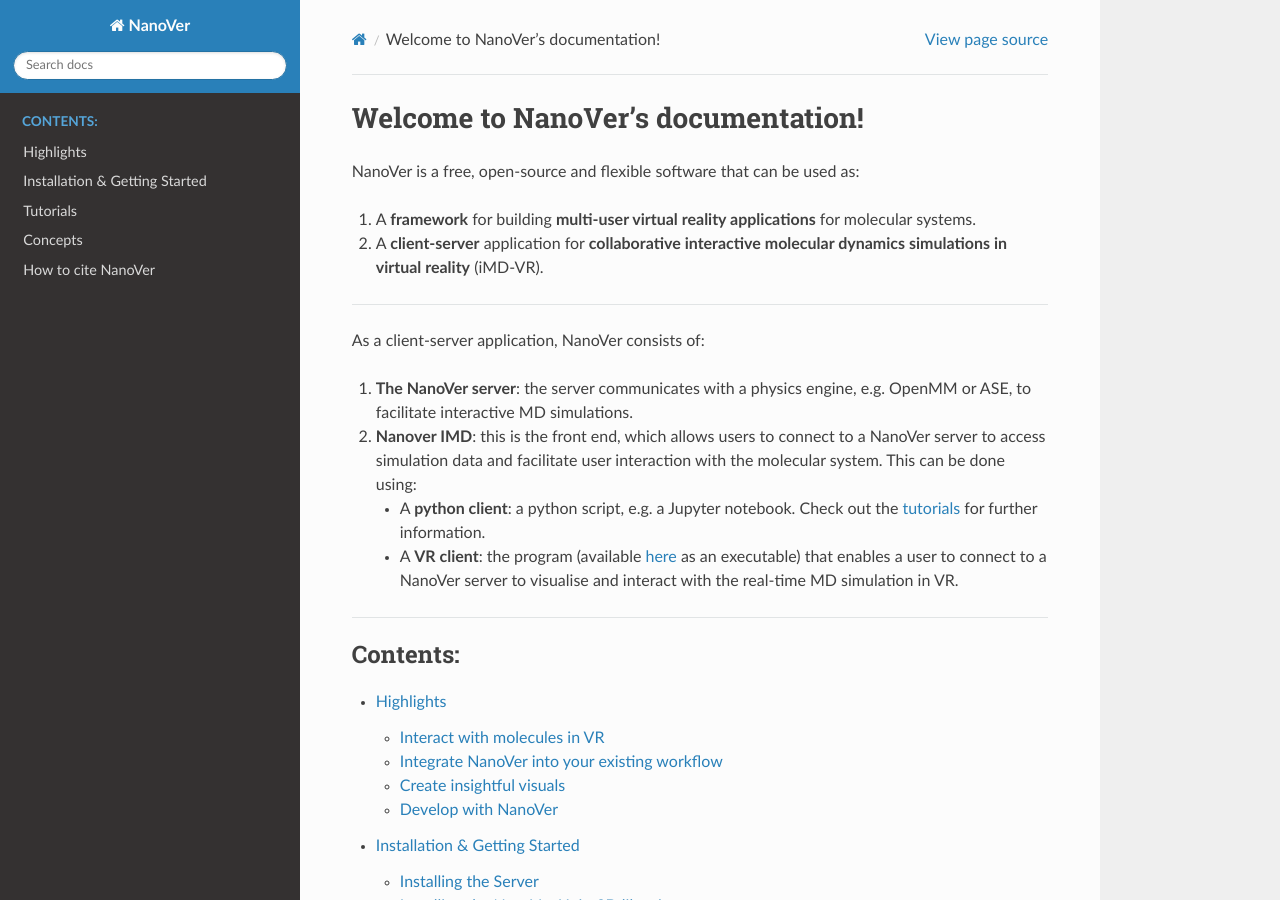
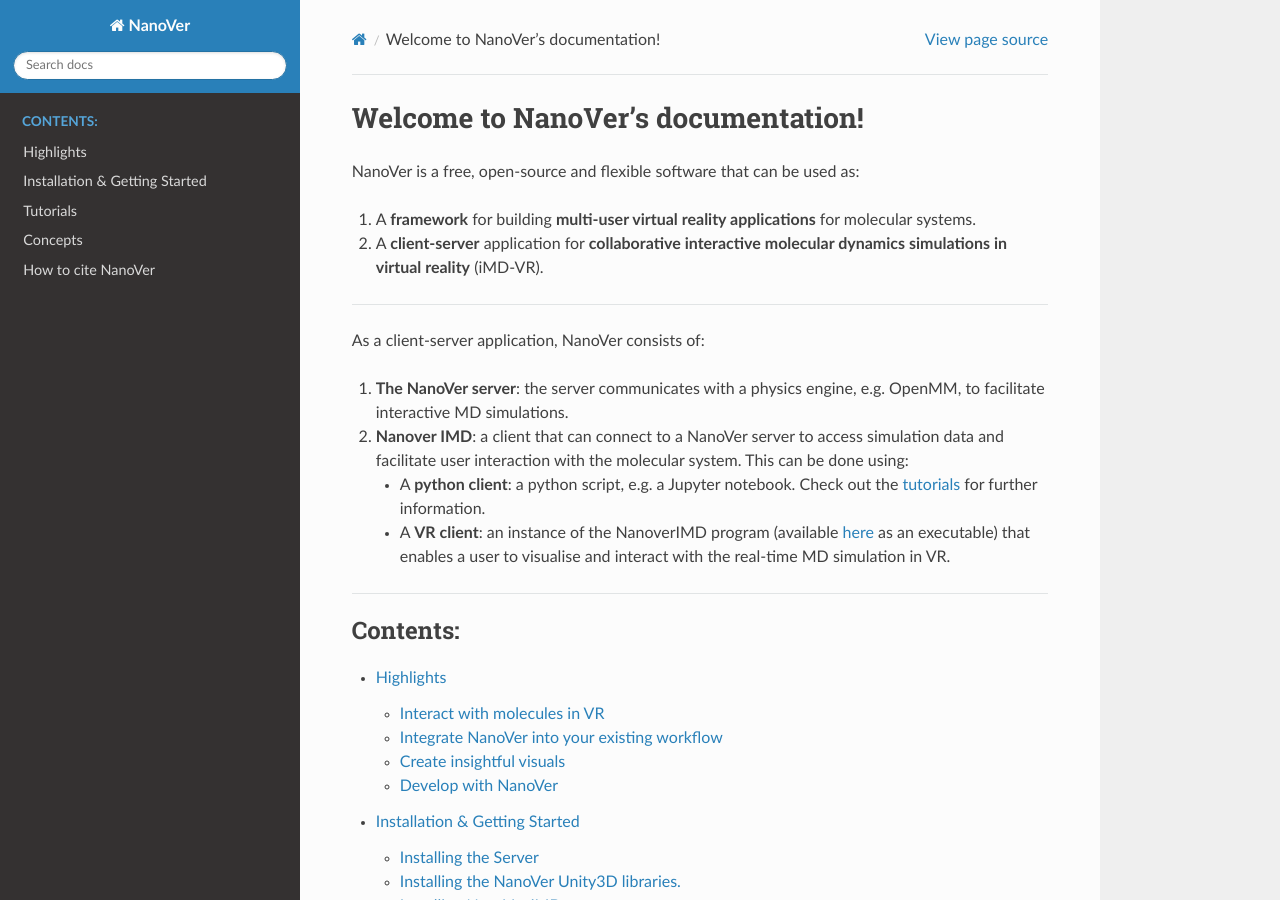
Before and after one commit to IRL2/nanover-docs, a Sphinx documentation site: the page built from source/index.rst, in a window 1280 px wide and 900 px high. Built offline with Sphinx 7.4.7 and the Read the Docs theme 2.0.0, drawn with Linux system fonts in a browser that asks for light colours; pages that are not in the unit, such as notebooks, are missing from menus.

Commit message:
Reformatting

```diff
--- a/source/index.rst
+++ b/source/index.rst
@@ -10,11 +10,11 @@
 
 As a client-server application, NanoVer consists of:
 
-(1) **The NanoVer server**: the server communicates with a physics engine, e.g. OpenMM or ASE, to facilitate interactive MD simulations.
-(2) **Nanover IMD**: this is the front end, which allows users to connect to a NanoVer server to access simulation data and facilitate user interaction with the molecular system. This can be done using:
+(1) **The NanoVer server**: the server communicates with a physics engine, e.g. OpenMM, to facilitate interactive MD simulations.
+(2) **Nanover IMD**: a client that can connect to a NanoVer server to access simulation data and facilitate user interaction with the molecular system. This can be done using:
 
     * A **python client**: a python script, e.g. a Jupyter notebook. Check out the :ref:`tutorials <Tutorials>` for further information.
-    * A **VR client**: the program (available `here <https://github.com/IRL2/nanover-imd/releases/download/nightly/StandaloneWindows64.zip>`_ as an executable) that enables a user to connect to a NanoVer server to visualise and interact with the real-time MD simulation in VR.
+    * A **VR client**: an instance of the NanoverIMD program (available `here <https://github.com/IRL2/nanover-imd/releases/download/nightly/StandaloneWindows64.zip>`_ as an executable) that enables a user to visualise and interact with the real-time MD simulation in VR.
 
 ----
 
@@ -29,6 +29,7 @@
    python/modules.rst
    citations.rst
 
+----
 
 Indices and tables
 ==================
--- a/source/installation.rst
+++ b/source/installation.rst
@@ -7,6 +7,10 @@
 for running simulations, nanover-server, and the Unity3D libraries
 and applications for visualising and interacting with simulations
 in VR.
+
+* Install the server software (see below)
+* Interact with molecules in VR by `downloading the VR client <https://github.com/IRL2/nanover-imd/releases/download/nightly/StandaloneWindows64.zip>`_
+* Check out the :ref:`tutorials <Tutorials>`
 
 #####################
 Installing the Server
```
Also changed, not shown: source/highlights.rst (+8 -4 lines).
